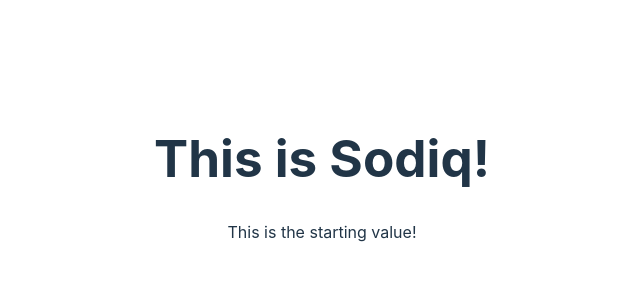
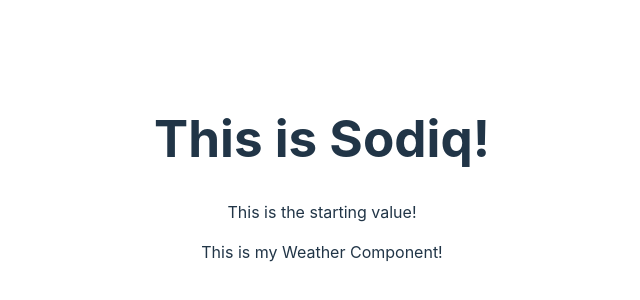
Before and after one commit to SodiqBalogun/Project5-DataDashboard, a React (Vite) app in the folder Project5-DataDashboard/: page / in a window 1280 px wide. Shown: the part 222-522 px from the top of the page, without its empty margins (318-958 px from the left). Built offline with nearby package versions, Linux system fonts and the light colour scheme; no server answers.

Commit message:
Created a new component that will hold the weather App's functionality

```diff
--- a/Project5-DataDashboard/src/App.jsx
+++ b/Project5-DataDashboard/src/App.jsx
@@ -1,6 +1,7 @@
 import { useState } from 'react';
 import { useEffect } from 'react';
 import './App.css';
+import Weather from './Components/Weather.jsx';
 
 const App = () => {
   let API_KEY = "c0de5759fcad4756b6c6f92e042d6716";
@@ -23,6 +24,7 @@ const App = () => {
     <div className="App">
       <h1> This is Sodiq! </h1>
       <p> {fetchResult} </p>
+      <Weather></Weather>
     </div>
   )
 }
--- /dev/null
+++ b/Project5-DataDashboard/src/Components/Weather.jsx
@@ -0,0 +1,9 @@
+const Weather = ({} = props) => {
+    return (
+        <div className="Weather">
+            <p> This is my Weather Component! </p>
+        </div>
+    )
+}
+
+export default Weather;
```
